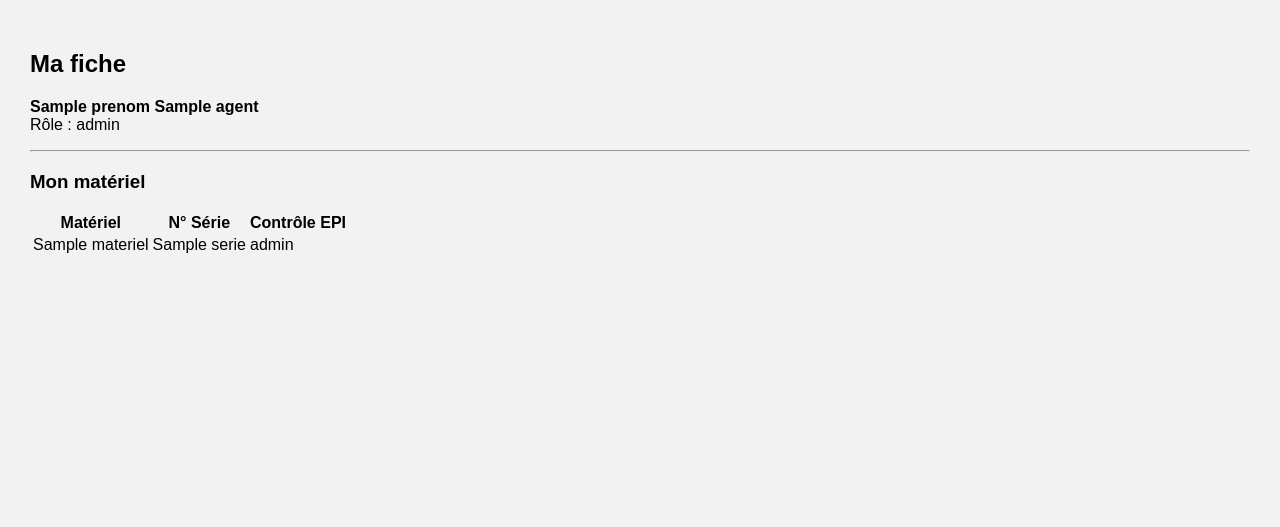
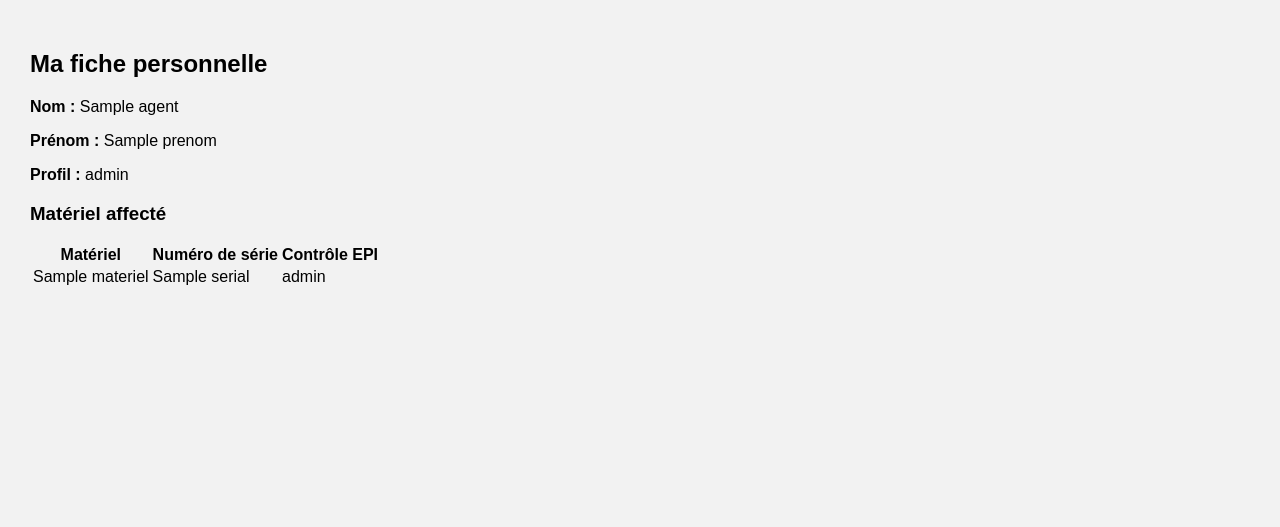
Before and after one commit to Tof55260/materiel-nautique-sdis55, a Flask app: template templates/ma_fiche.html in a window 1280 px wide. Shown: the top 527 px of the page. Run offline with Flask 3, Linux system fonts and the light colour scheme; the template is opened without the code that fills it: most values are stand-ins (such as "Sample title", 1, 10 or a date in 2020).

Commit message:
Update ma_fiche.html

```diff
--- a/templates/ma_fiche.html
+++ b/templates/ma_fiche.html
@@ -1,36 +1,34 @@
 {% extends "base.html" %}
 {% block content %}
 
-<h2>Ma fiche</h2>
+<h2>Ma fiche personnelle</h2>
 
-<p>
-<b>{{ agent.prenom }} {{ agent.nom }}</b><br>
-Rôle : {{ agent.role }}
-</p>
+<div class="card">
+    <p><strong>Nom :</strong> {{ agent.nom }}</p>
+    <p><strong>Prénom :</strong> {{ agent.prenom }}</p>
+    <p><strong>Profil :</strong> {{ agent.role }}</p>
+</div>
 
-<hr>
-
-<h3>Mon matériel</h3>
+<h3>Matériel affecté</h3>
 
 <table>
     <tr>
         <th>Matériel</th>
-    <th>N° Série</th>
+        <th>Numéro de série</th>
         <th>Contrôle EPI</th>
     </tr>
 
     {% for m in materiel %}
     <tr>
         <td>{{ m.materiel }}</td>
-    <td>{{ m.serie }}</td>
-    <td>{{ m.controle_epi }}</td>
+        <td>{{ m.serial }}</td>
+        <td>{{ m.controle_epi or "" }}</td>
     </tr>
     {% else %}
     <tr>
-    <td colspan="3">Aucun matériel affecté</td>
+        <td colspan="3" style="text-align:center">Aucun matériel affecté</td>
     </tr>
     {% endfor %}
-
 </table>
 
 {% endblock %}
```
Lines whose indentation alone changed are shown as unchanged.
